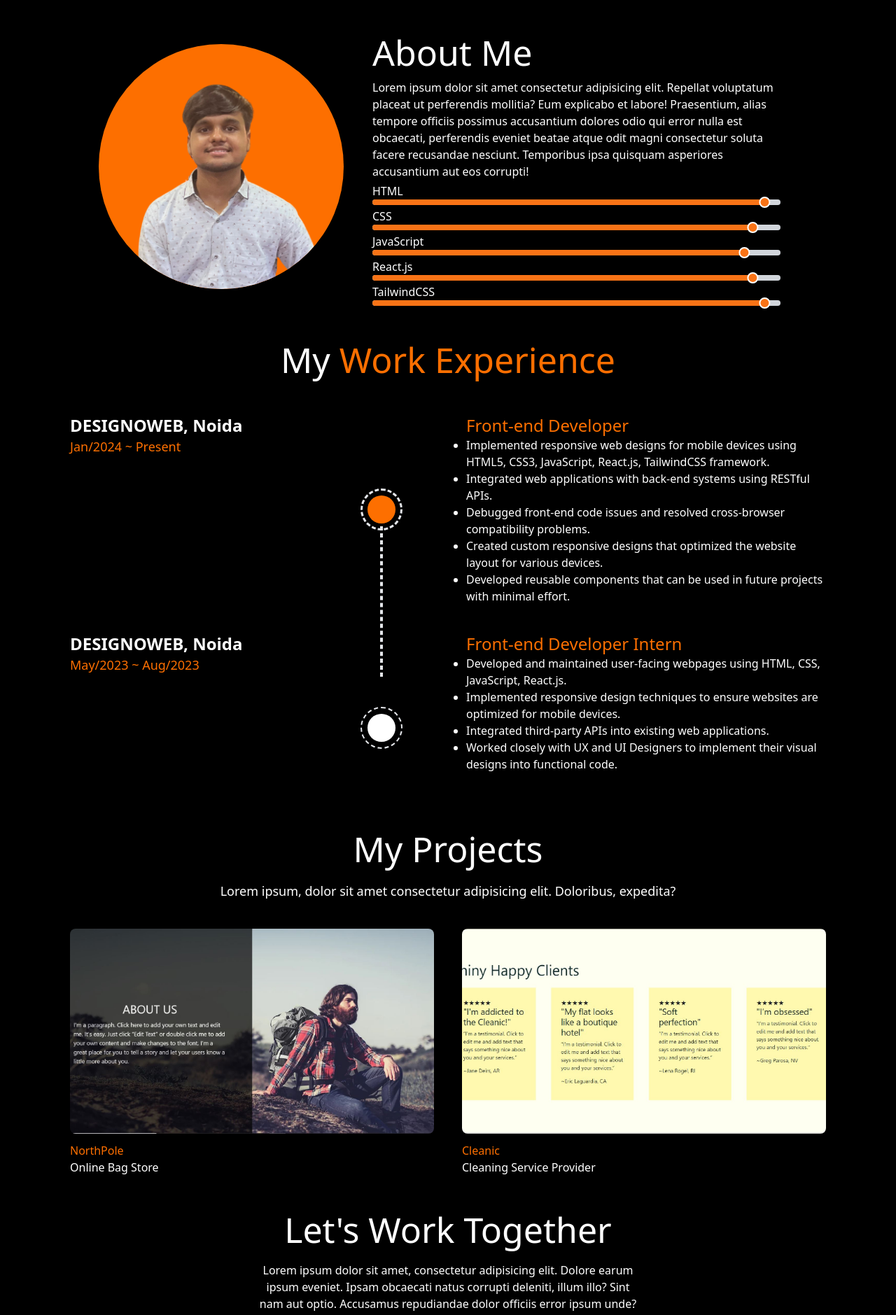
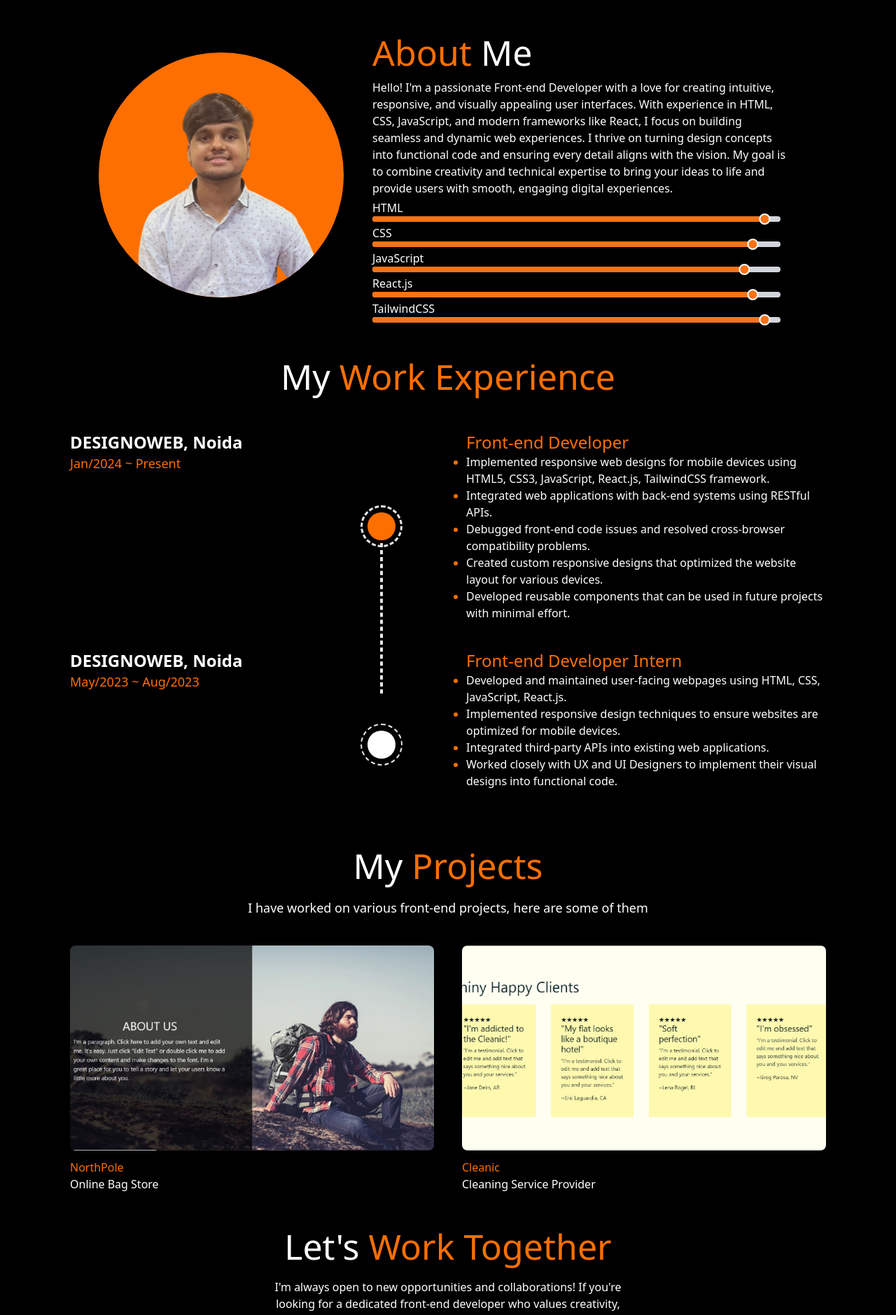
Before and after one commit to ChiragBansal-tech/Portfolio, a React (Vite) app: page / in a window 1280 px wide. Shown: the part 492-2371 px from the top of the page at 70% size. Built offline with nearby package versions, Linux system fonts and the light colour scheme.

Commit message:
Add files via upload

```diff
--- a/src/Sections/About.jsx
+++ b/src/Sections/About.jsx
@@ -13,8 +13,8 @@ const About = () => {
                 </div>
             </div>
             <div>
-                <h1 className='text-[50px]'>About Me</h1>
-                <p className='w-[600px]'>Lorem ipsum dolor sit amet consectetur adipisicing elit. Repellat voluptatum placeat ut perferendis mollitia? Eum explicabo et labore! Praesentium, alias tempore officiis possimus accusantium dolores odio qui error nulla est obcaecati, perferendis eveniet beatae atque odit magni consectetur soluta facere recusandae nesciunt. Temporibus ipsa quisquam asperiores accusantium aut eos corrupti!</p>
+                <h1 className='text-[50px]'><span className='text-orange1'>About</span> Me</h1>
+                <p className='w-[600px]'>Hello! I'm a passionate Front-end Developer with a love for creating intuitive, responsive, and visually appealing user interfaces. With experience in HTML, CSS, JavaScript, and modern frameworks like React, I focus on building seamless and dynamic web experiences. I thrive on turning design concepts into functional code and ensuring every detail aligns with the vision. My goal is to combine creativity and technical expertise to bring your ideas to life and provide users with smooth, engaging digital experiences.</p>
                 <Bar
                     label='HTML'
                     value='95'
--- a/src/Sections/Contact.jsx
+++ b/src/Sections/Contact.jsx
@@ -8,9 +8,9 @@ const Contact = () => {
 
     return (
         <div className='w-[50%] text-center'>
-            <h1 className='text-[50px]'>Let's Work Together</h1>
+            <h1 className='text-[50px]'>Let's <span className='text-orange1'>Work Together</span></h1>
             <p className='text-base mt-2'>
-                Lorem ipsum dolor sit amet, consectetur adipisicing elit. Dolore earum ipsum eveniet. Ipsam obcaecati natus corrupti deleniti, illum illo? Sint nam aut optio. Accusamus repudiandae dolor officiis error ipsum unde?
+            I'm always open to new opportunities and collaborations! If you're looking for a dedicated front-end developer who values creativity, attention to detail, and building user-centric solutions, let's connect. Whether you have a project in mind or need help bringing your ideas to life, I'm excited to work with you.
             </p>
             <div className='flex justify-center mt-3'>
                 <button
@@ -25,9 +25,9 @@ const Contact = () => {
                 <div className='fixed inset-0 flex items-center justify-center bg-black bg-opacity-60'>
                     <div className='bg-black border-orange1 border-2 p-5 rounded-lg shadow-lg text-center w-[80%] sm:w-[40%]'>
                         <h2 className='text-2xl font-semibold mb-4'>Contact Information</h2>
-                        <p>Email: <a href="mailto:youremail@example.com" className='text-blue-500 underline'>chiragbansalji400@gmail.com</a></p>
-                        <p>LinkedIn: <a href="https://www.linkedin.com/in/chirag-bansal-938725230/" target="_blank" rel="noopener noreferrer" className='text-blue-500 underline'>LinkedIn Profile</a></p>
-                        <p>Phone: <span className='font-semibold'>8006891886</span></p>
+                        <p c>Email: <span className='text-orange1'>chiragbansalji400@gmail.com</span></p>
+                        <p>LinkedIn: <a href="https://www.linkedin.com/in/chirag-bansal-938725230/" target="_blank" rel="noopener noreferrer" className='text-orange1 underline'>LinkedIn Profile</a></p>
+                        <p>Phone: <span className='font-semibold text-orange1'>8006891886</span></p>
                         <button
                             onClick={handleCloseModal}
                             className='mt-4 px-6 py-2 bg-orange1 rounded-md text-white hover:bg-orange-500'
--- a/src/Sections/Experince.jsx
+++ b/src/Sections/Experince.jsx
@@ -18,7 +18,7 @@ const Experience = () => {
                     </div>
                     <div>
                         <p className='text-2xl text-orange1'>Front-end Developer</p>
-                        <ul className='w-[95%] list-disc marker:text-white'>
+                        <ul className='w-[95%] list-disc marker:text-orange1'>
                             <li>Implemented responsive web designs for mobile devices using HTML5, CSS3, JavaScript, React.js, TailwindCSS framework.</li>
                             <li>Integrated web applications with back-end systems using RESTful APIs.</li>
                             <li>Debugged front-end code issues and resolved cross-browser compatibility problems.</li>
@@ -39,7 +39,7 @@ const Experience = () => {
                     </div>
                     <div>
                         <p className='text-2xl text-orange1'>Front-end Developer Intern</p>
-                        <ul className='w-[95%] list-disc  marker:text-white'>
+                        <ul className='w-[95%] list-disc  marker:text-orange1'>
                             <li>Developed and maintained user-facing webpages using HTML, CSS, JavaScript, React.js.</li>
                             <li>Implemented responsive design techniques to ensure websites are optimized for mobile devices.</li>
                             <li>Integrated third-party APIs into existing web applications.</li>
--- a/src/Sections/Projects.jsx
+++ b/src/Sections/Projects.jsx
@@ -22,8 +22,8 @@ const Projects = () => {
 
     return (
         <div className="text-center overflow-hidden">
-            <h1 className="text-[50px]">My Projects</h1>
-            <p className="text-lg mt-2">Lorem ipsum, dolor sit amet consectetur adipisicing elit. Doloribus, expedita?</p>
+            <h1 className="text-[50px]">My <span className='text-orange1'>Projects</span></h1>
+            <p className="text-lg mt-2">I have worked on various front-end projects, here are some of them</p>
             <div
                 className="grid grid-cols-2 gap-10 mt-7 overflow-y-auto"
                 ref={scrollContainerRef}
```
